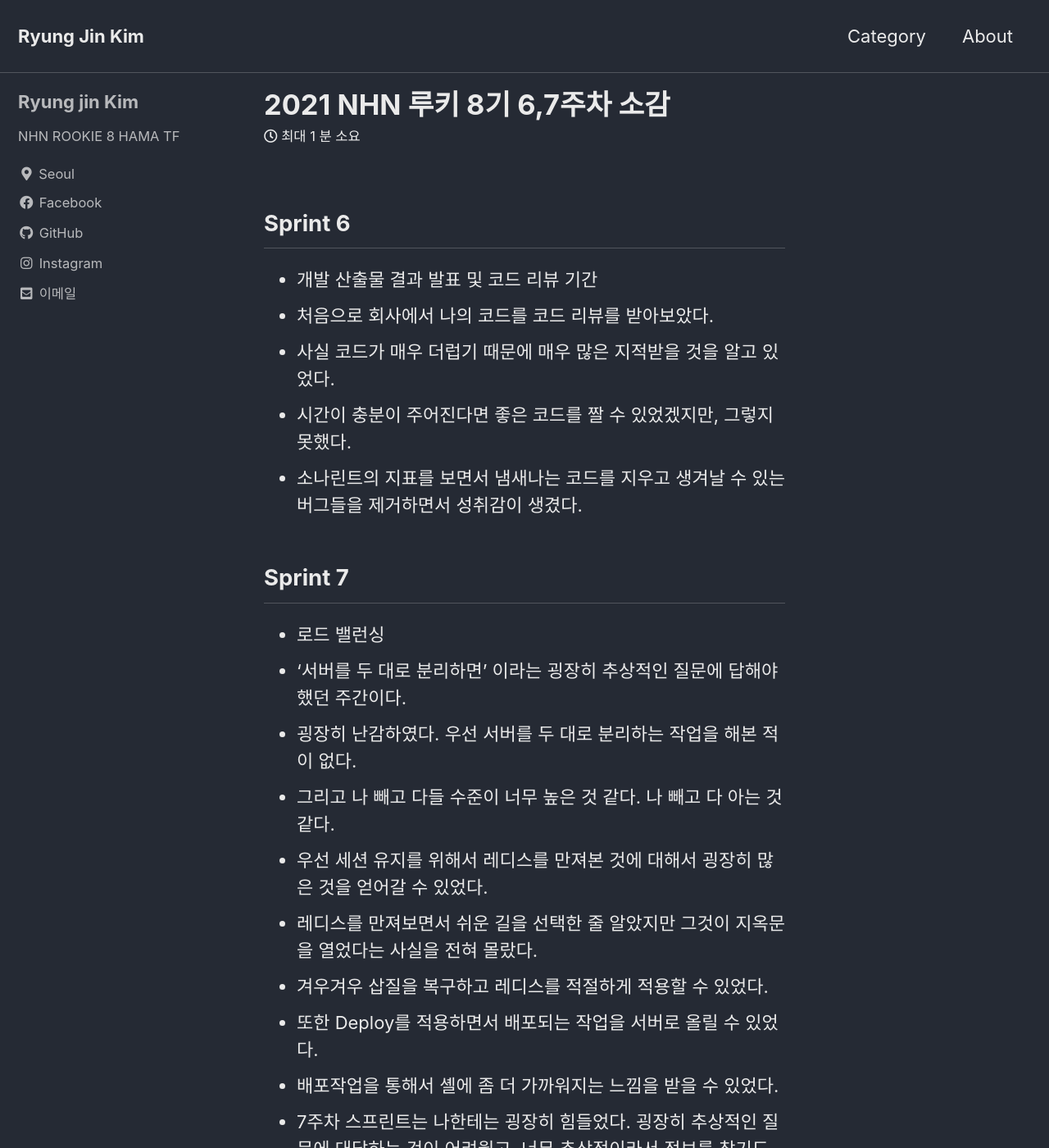
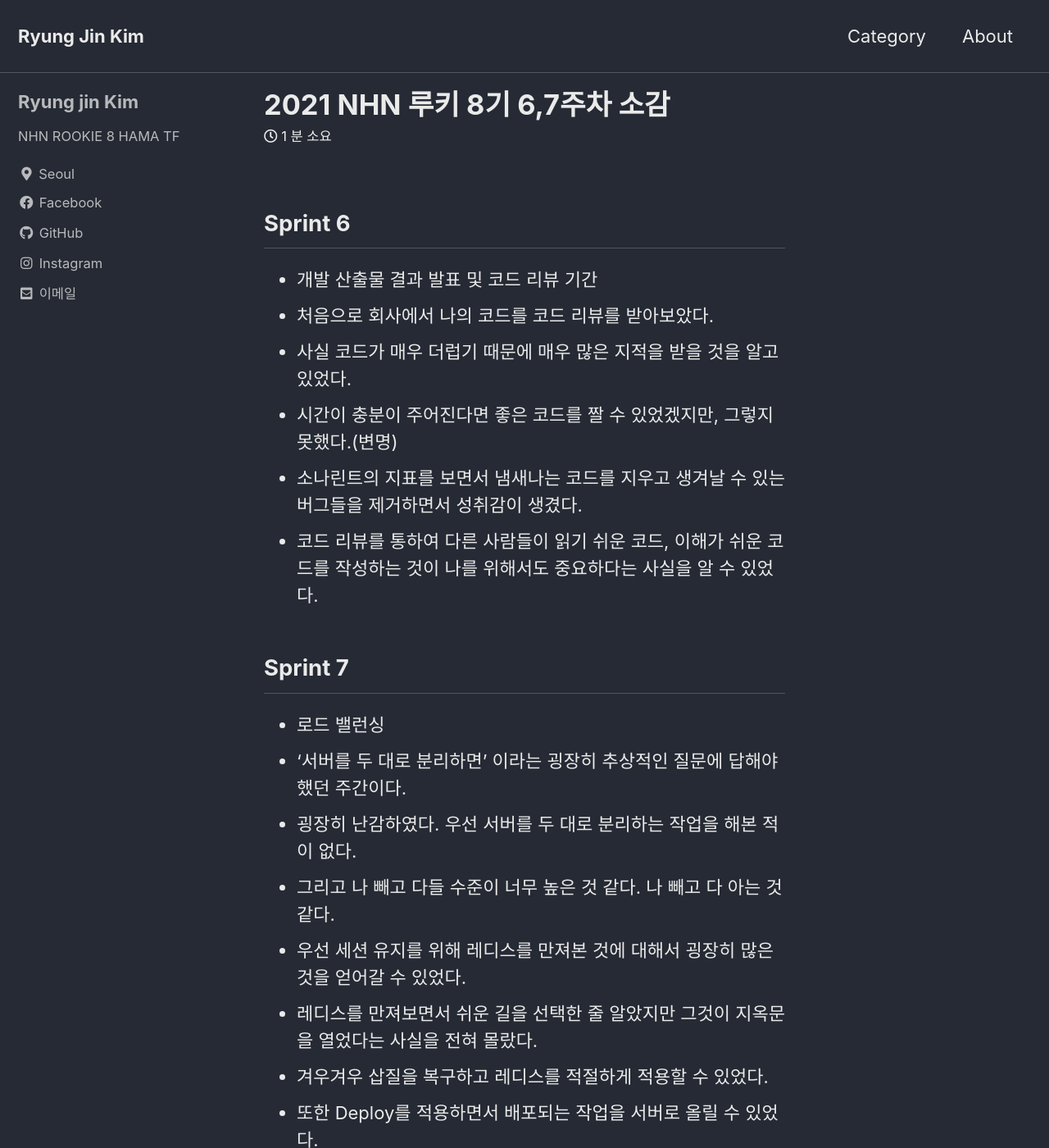
Before and after one commit to RATIONAL331/rational331.github.io, a Jekyll site: the page built from _posts/2021-03-08-seventh-week.md, in a window 1280 px wide and 1400 px high. Shown: the whole window at 82% size. Built offline with Jekyll 4.4.1, drawn with Linux system fonts in a browser that asks for light colours; cached includes are drawn as plain includes; comment, search, counter and statistics services are not loaded; some of the changed text lies outside the part shown.

Commit message:
Update 2021-03-08-seventh-week.md

```diff
--- a/_posts/2021-03-08-seventh-week.md
+++ b/_posts/2021-03-08-seventh-week.md
@@ -10,9 +10,10 @@
 
 - 개발 산출물 결과 발표 및 코드 리뷰 기간
 - 처음으로 회사에서 나의 코드를 코드 리뷰를 받아보았다.
-- 사실 코드가 매우 더럽기 때문에 매우 많은 지적받을 것을 알고 있었다.
-- 시간이 충분이 주어진다면 좋은 코드를 짤 수 있었겠지만, 그렇지 못했다.
+- 사실 코드가 매우 더럽기 때문에 매우 많은 지적을 받을 것을 알고 있었다.
+- 시간이 충분이 주어진다면 좋은 코드를 짤 수 있었겠지만, 그렇지 못했다.(변명)
 - 소나린트의 지표를 보면서 냄새나는 코드를 지우고 생겨날 수 있는 버그들을 제거하면서 성취감이 생겼다.
+- 코드 리뷰를 통하여 다른 사람들이 읽기 쉬운 코드, 이해가 쉬운 코드를 작성하는 것이 나를 위해서도 중요하다는 사실을 알 수 있었다.
 
 ## Sprint 7
 
@@ -20,11 +21,11 @@
 - '서버를 두 대로 분리하면' 이라는 굉장히 추상적인 질문에 답해야 했던 주간이다.
 - 굉장히 난감하였다. 우선 서버를 두 대로 분리하는 작업을 해본 적이 없다.
 - 그리고 나 빼고 다들 수준이 너무 높은 것 같다. 나 빼고 다 아는 것 같다.
-- 우선 세션 유지를 위해서 레디스를 만져본 것에 대해서 굉장히 많은 것을 얻어갈 수 있었다.
+- 우선 세션 유지를 위해 레디스를 만져본 것에 대해서 굉장히 많은 것을 얻어갈 수 있었다.
 - 레디스를 만져보면서 쉬운 길을 선택한 줄 알았지만 그것이 지옥문을 열었다는 사실을 전혀 몰랐다.
 - 겨우겨우 삽질을 복구하고 레디스를 적절하게 적용할 수 있었다.
 - 또한 Deploy를 적용하면서 배포되는 작업을 서버로 올릴 수 있었다.
 - 배포작업을 통해서 셸에 좀 더 가까워지는 느낌을 받을 수 있었다.
-- 7주차 스프린트는 나한테는 굉장히 힘들었다. 굉장히 추상적인 질문에 대답하는 것이 어려웠고, 너무 추상적이라서 정보를 찾기도 어려웠다.
+- 7주차 스프린트는 나한테 굉장히 힘들었던 주간이었다. 굉장히 추상적인 질문에 대답하는 것이 어려웠고, 너무 추상적이라서 정보를 찾기도 어려웠다.
 - 또한, 머리속에서는 그림이 그려지지만 실제로 이를 구현하는 작업이 생각보다 많이 난해하였다.
 - 8주차 스프린트에서는 DB를 분리하는 작업이 있는데, 이 작업 역시 너무 추상적인 개념이 많아 정말 공부를 열심히 해야겠다는 생각이 들었다.
```
